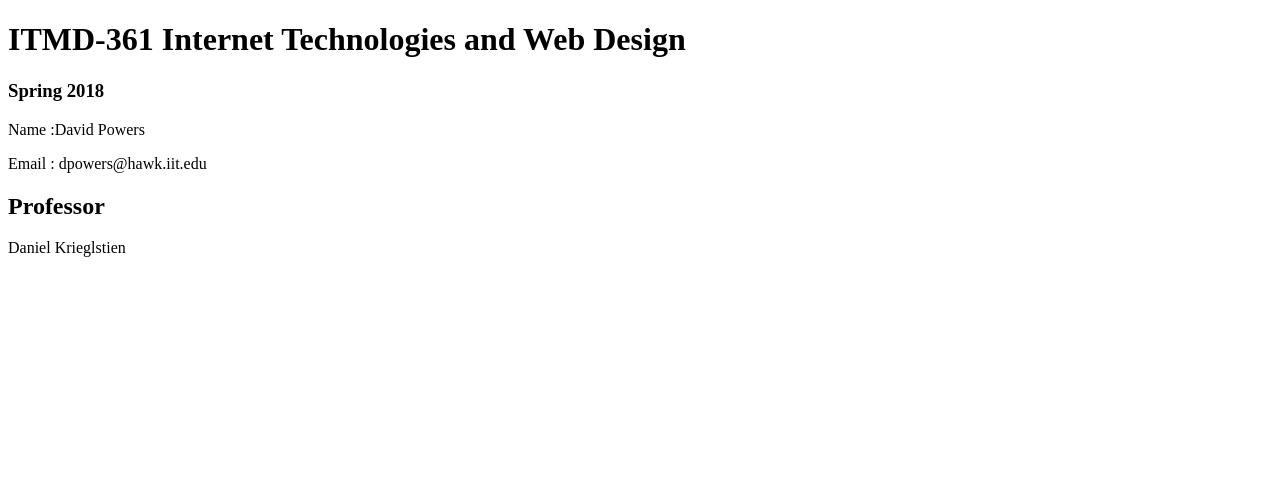
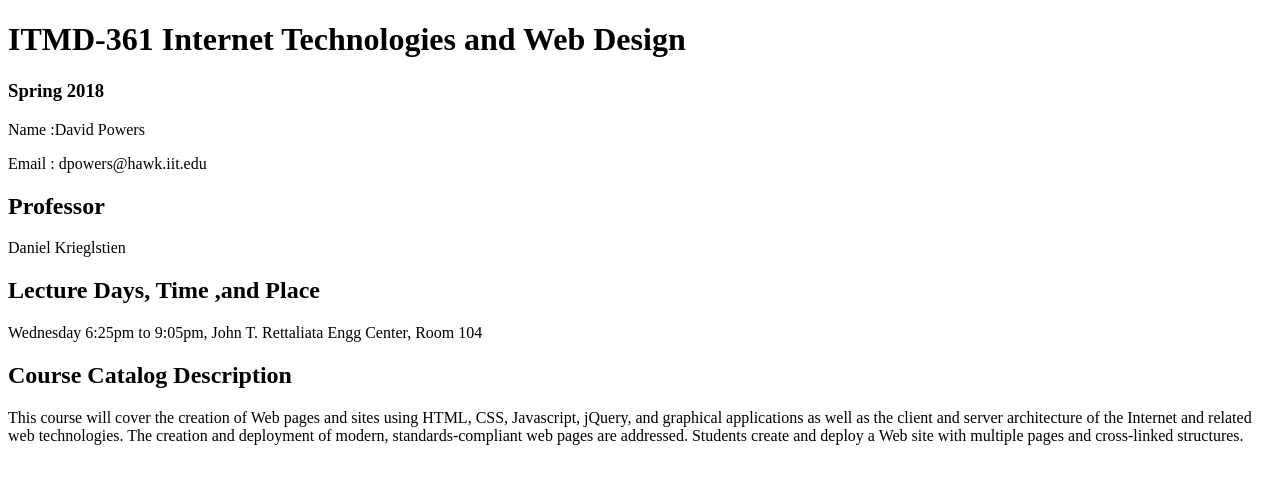
Before and after one commit to dpowers3/ITMD361Lab2, a plain HTML site: page index.html in a window 1280 px wide. Drawn offline with Linux system fonts and the light colour scheme.

Commit message:
Added lecture time and course catalog descrp.

```diff
--- a/index.html
+++ b/index.html
@@ -12,5 +12,11 @@
 	<p>Email : dpowers@hawk.iit.edu</p>
   <h2>Professor</h2>
 	<p> Daniel Krieglstien</p>
+  <h2>Lecture Days, Time ,and Place</h2>
+	<p> Wednesday 6:25pm to 9:05pm, John T. Rettaliata Engg Center, Room 104</p>
+  <h2>Course Catalog Description</h2>
+	<p>This course will cover the creation of Web pages and sites using HTML, CSS, Javascript, jQuery, and graphical applications
+	as well as the client and server architecture of the Internet and related web technologies. The creation and deployment of
+	modern, standards-compliant web pages are addressed. Students create and deploy a Web site with multiple pages and cross-linked structures.</p>
 </body>
 </html>
```
